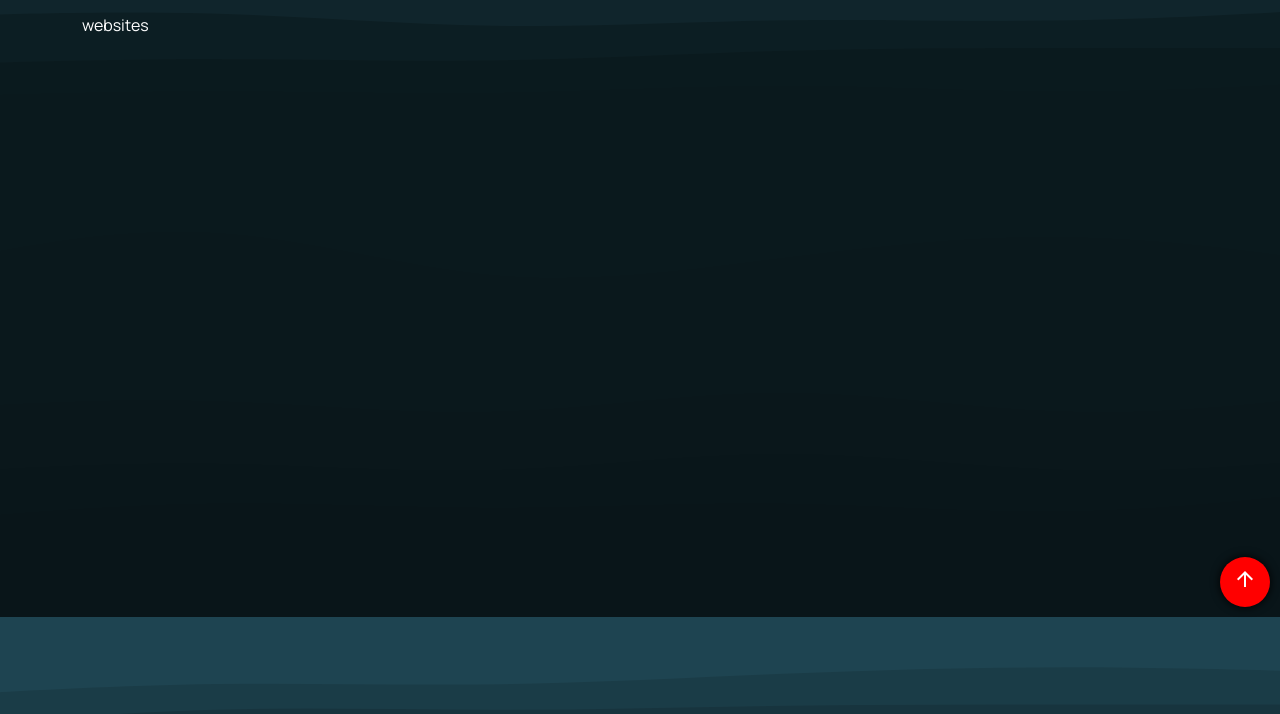
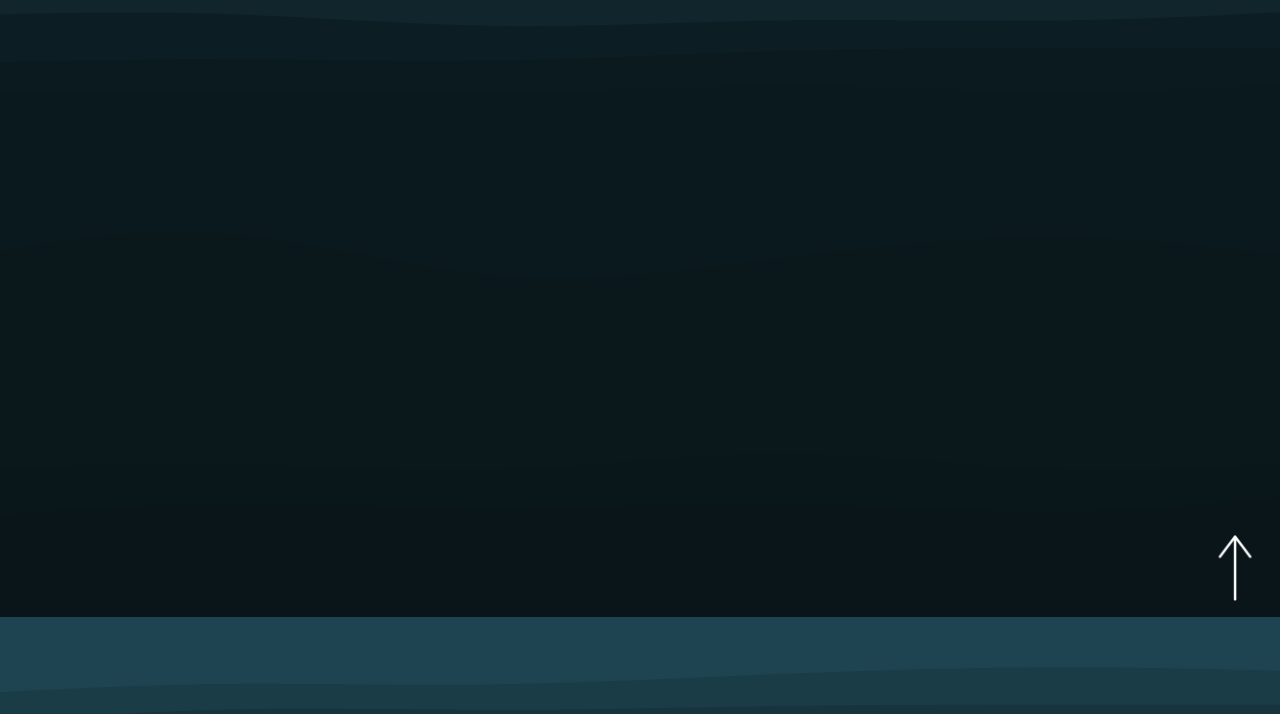
Before and after one commit to PedroGervasoni/Portfolio, a plain HTML site: page index.html in a window 1280 px wide. Shown: the part 183-897 px from the top of the page. Drawn offline with nearby package versions, Linux system fonts and the light colour scheme.

Commit message:
correcion de errores

```diff
--- a/index.html
+++ b/index.html
@@ -21,7 +21,7 @@
 
 
         <!-- boostrap -->
-        <link rel="stylesheet" href="./assets/boostrap/bootstrap.min.css">
+        <!-- <link rel="stylesheet" href="./assets/boostrap/bootstrap.min.css"> -->
          <!-- css -->
     <link rel="stylesheet" href="style.css">
     <!-- fuente -->
@@ -83,7 +83,7 @@
         <div class="skills">
             <div class="skills__item">
                 <p class="skills__tech">HTML</p>
-                <div class="skills__bar skills__bar--60"></div>
+                <div class="skills__bar skills__bar--90"></div>
             </div>
             <div class="skills__item">
                 <p class="skills__tech">CSS</p>
@@ -165,7 +165,7 @@
 
 
     <button id="btnScrollToTop">
-        <i class="material-icons">arrow_upward</i>
+           <img class="icon_up" src="./images/icons/up.png" alt="">
     </button>
 
 
--- a/scss/_contacto.scss
+++ b/scss/_contacto.scss
@@ -97,17 +97,27 @@ border-radius: $border-radius;
 /* .input_{
   padding: 5px;
 } */
+::placeholder {
+  color: rgb(0, 0, 0);
+  font-size: 14px;
+  font-weight: 400;
+ }
+
 #email{
   padding: 5px;
   width: 340px;
   border-radius: $border-radius;
-  border: none
+  border: none;
+  background-color: $headings-color;
+
 }
 #name{
+
   padding: 5px;
   width: 340px;
   border-radius: $border-radius;
-  border: none
+  background-color: $headings-color;
+  border: none;
 }
 
 #message{
@@ -115,5 +125,6 @@ border-radius: $border-radius;
   padding: 5px;
   width: 340px;
   border-radius: $border-radius;
-  border: none
+  background-color: $headings-color;
+  border: none;
 }
--- a/scss/style.scss
+++ b/scss/style.scss
@@ -26,7 +26,7 @@
 
   /* scrollbar */
   body::-webkit-scrollbar {
-    width: 0.7rem;
+    width: 0.5rem;
   }
 
   body::-webkit-scrollbar-track {
@@ -34,12 +34,13 @@
   }
 
   body::-webkit-scrollbar-thumb {
-    background: $primary-color;
+    background: $headings-color;
     border-radius: $border-radius;
   }
 
   body::-webkit-scrollbar-thumb:hover {
     background: $primary-color;
+    animation-duration: 1s;
   }
 
   #burger {
@@ -224,17 +225,19 @@
     position: fixed;
     right: 10px;
     bottom: 10px;
-    width: 50px;
-    height: 50px;
+    /* width: 50px;
+    height: 50px; */
     border-radius: 50%;
-    background: red;
-    box-shadow: 0 0 10px black;
-    color: #ddd;
+    background: none;
+    color: $text-color;
     border: none;
     outline: none;
     cursor: pointer;
   }
-
+  .icon_up{
+    width: 70px;
+    color: $text-color;
+  }
   #btnScrollToTop:active{
-    background: #606848;
+    background: none
   }
```
Also changed, not shown: images/icons/up-arrow.png (added), images/icons/up-arrow.svg (added), images/icons/up.png (added), style.css, 1 other file.
